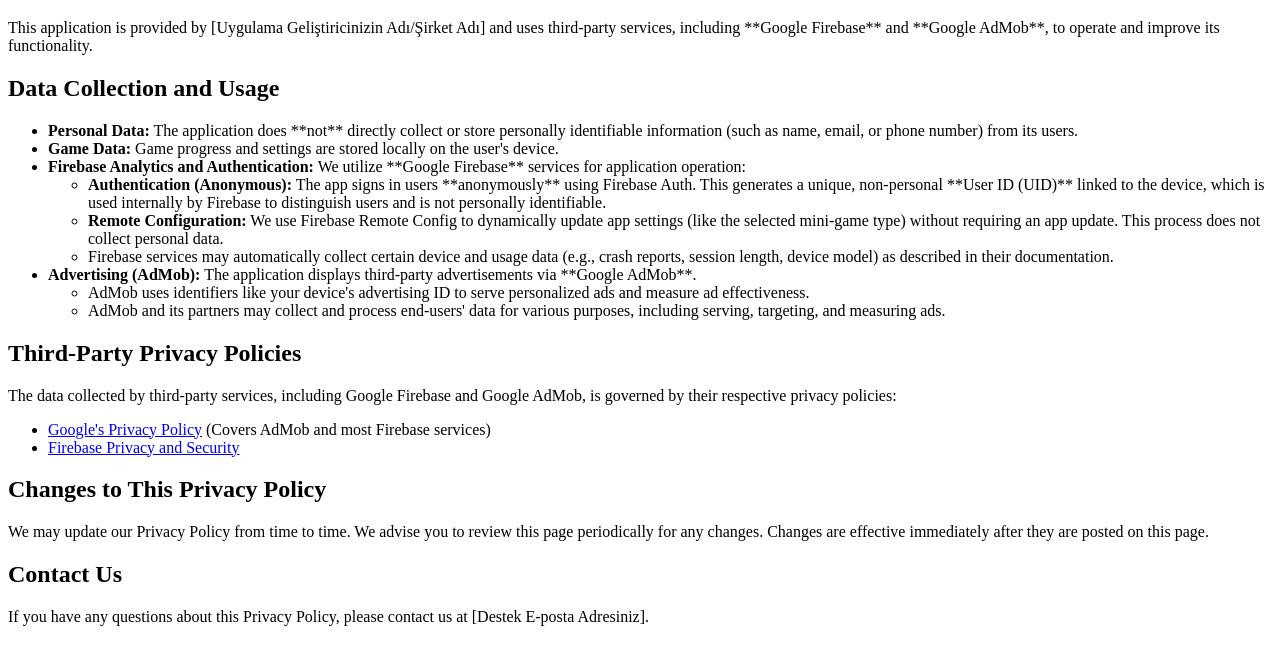
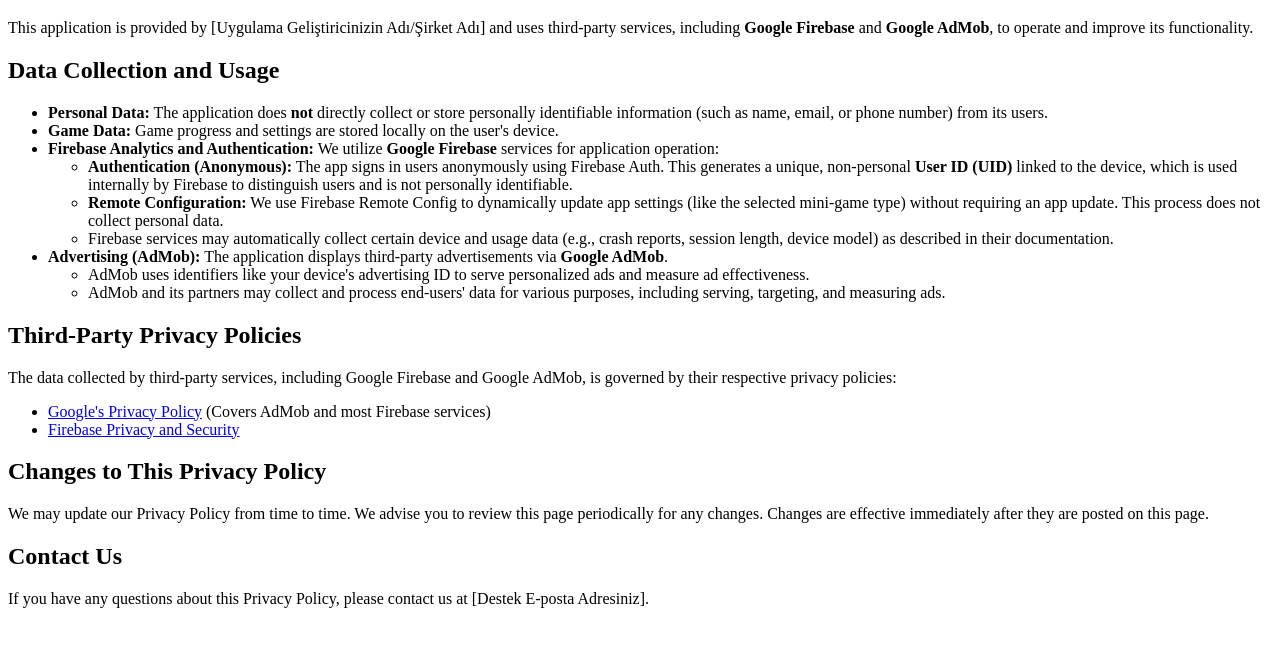
Before and after one commit to StudiosNeris/privacy-policy, a plain HTML site: page index.html in a window 1280 px wide. Shown: the part 61-726 px from the top of the page. Drawn offline with Linux system fonts and the light colour scheme.

Commit message:
index.html

```diff
--- a/index.html
+++ b/index.html
@@ -1,35 +1,26 @@
 <!DOCTYPE html>
-
 <html lang="en">
-
 <head>
-
     <meta charset="UTF-8">
-
     <title>Privacy Policy</title>
-
 </head>
-
 <body>
-
     <h1>Privacy Policy</h1>
-
-    <p>This application is provided by [Uygulama Geliştiricinizin Adı/Şirket Adı] and uses third-party services, including **Google Firebase** and **Google AdMob**, to operate and improve its functionality.</p>
+    <p>This application is provided by [Uygulama Geliştiricinizin Adı/Şirket Adı] and uses third-party services, including <strong>Google Firebase</strong> and <strong>Google AdMob</strong>, to operate and improve its functionality.</p>
 
     <h2>Data Collection and Usage</h2>
-
     <ul>
         <li>
-            <strong>Personal Data:</strong> The application does **not** directly collect or store personally identifiable information (such as name, email, or phone number) from its users.
+            <strong>Personal Data:</strong> The application does <strong>not</strong> directly collect or store personally identifiable information (such as name, email, or phone number) from its users.
         </li>
         <li>
             <strong>Game Data:</strong> Game progress and settings are stored locally on the user's device.
         </li>
         <li>
-            <strong>Firebase Analytics and Authentication:</strong> We utilize **Google Firebase** services for application operation:
+            <strong>Firebase Analytics and Authentication:</strong> We utilize <strong>Google Firebase</strong> services for application operation:
             <ul>
                 <li>
-                    <strong>Authentication (Anonymous):</strong> The app signs in users **anonymously** using Firebase Auth. This generates a unique, non-personal **User ID (UID)** linked to the device, which is used internally by Firebase to distinguish users and is not personally identifiable.
+                    <strong>Authentication (Anonymous):</strong> The app signs in users anonymously using Firebase Auth. This generates a unique, non-personal <strong>User ID (UID)</strong> linked to the device, which is used internally by Firebase to distinguish users and is not personally identifiable.
                 </li>
                 <li>
                     <strong>Remote Configuration:</strong> We use Firebase Remote Config to dynamically update app settings (like the selected mini-game type) without requiring an app update. This process does not collect personal data.
@@ -40,7 +31,7 @@
             </ul>
         </li>
         <li>
-            <strong>Advertising (AdMob):</strong> The application displays third-party advertisements via **Google AdMob**.
+            <strong>Advertising (AdMob):</strong> The application displays third-party advertisements via <strong>Google AdMob</strong>.
             <ul>
                 <li>
                     AdMob uses identifiers like your device's advertising ID to serve personalized ads and measure ad effectiveness.
@@ -53,9 +44,7 @@
     </ul>
 
     <h2>Third-Party Privacy Policies</h2>
-
     <p>The data collected by third-party services, including Google Firebase and Google AdMob, is governed by their respective privacy policies:</p>
-
     <ul>
         <li>
             <a href="https://policies.google.com/privacy">Google's Privacy Policy</a> (Covers AdMob and most Firebase services)
@@ -66,13 +55,9 @@
     </ul>
 
     <h2>Changes to This Privacy Policy</h2>
-
     <p>We may update our Privacy Policy from time to time. We advise you to review this page periodically for any changes. Changes are effective immediately after they are posted on this page.</p>
 
     <h2>Contact Us</h2>
-
     <p>If you have any questions about this Privacy Policy, please contact us at [Destek E-posta Adresiniz].</p>
-
 </body>
-
 </html>
```
